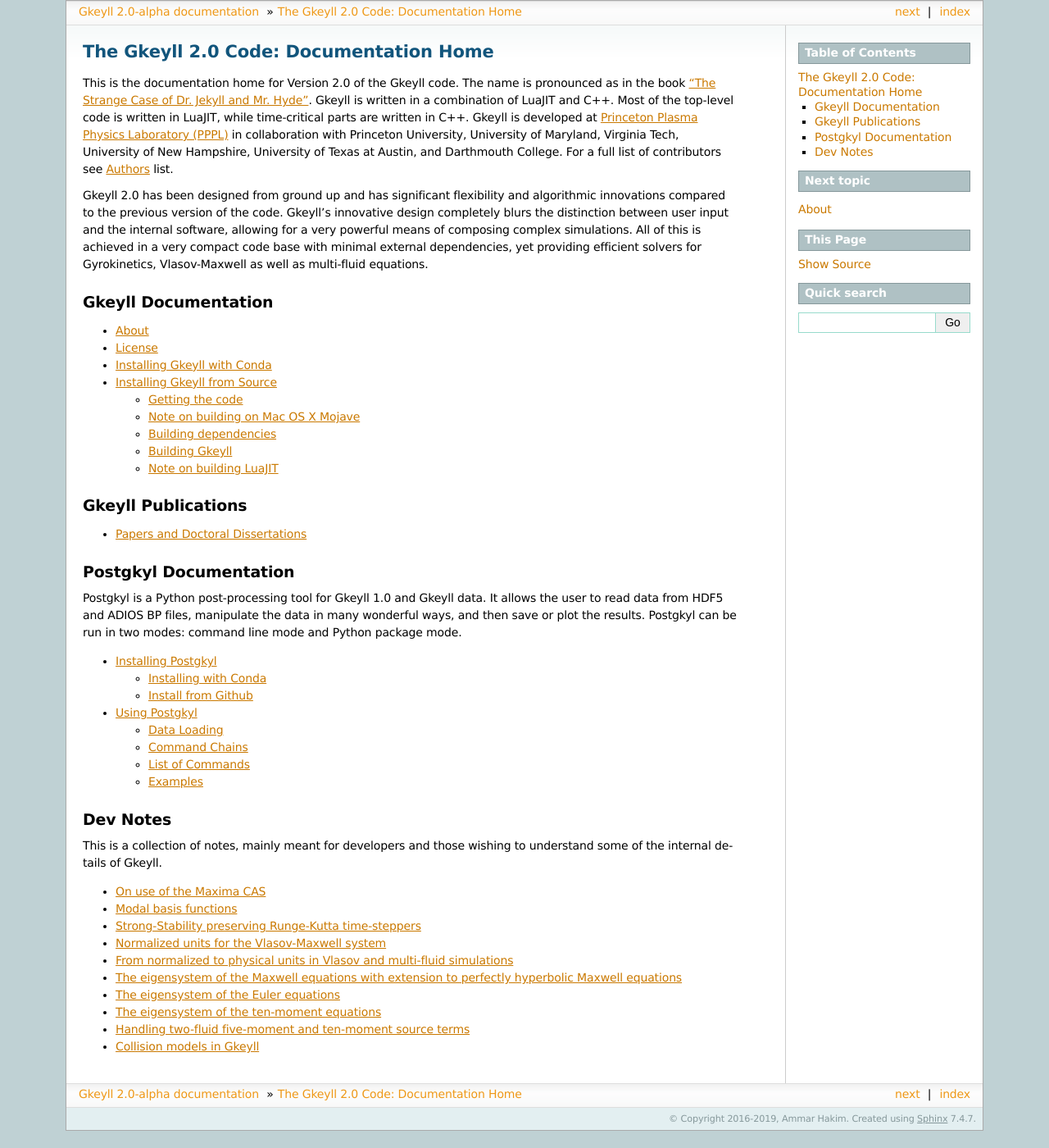
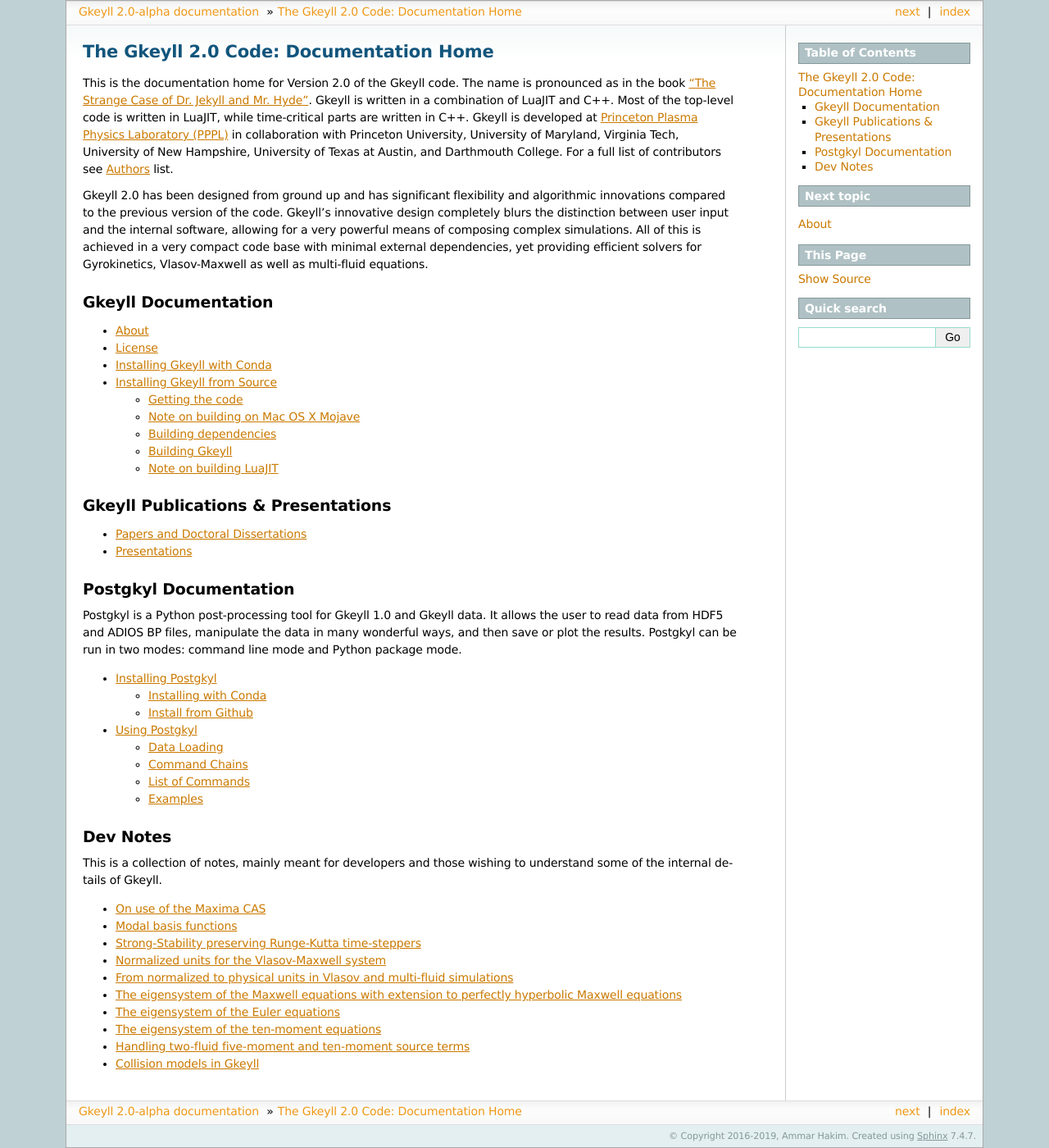
Before and after one commit to ammarhakim/gkyl-doc, a Sphinx documentation site: the page built from source/index.rst, in a window 1280 px wide. Shown: the whole page at 82% size. Built offline with Sphinx 7.4.7, drawn with Linux system fonts in a browser that asks for light colours; before the commit the page ends 1379 px from its top, so only the background shows below that.

Commit message:
adding a presentations page. greg requested that I post my JPP slides here. people should feel free to add their presentations.

```diff
--- /dev/null
+++ b/source/gkyl/presentations.rst
@@ -0,0 +1,4 @@
+Presentations
++++++++++++++
+
+- "Magnetic fluctuations in gyrokinetic simulations of tokamak SOL turbulence", N. Mandell, Journal of Plasma Physics Frontiers colloquium series, April 2020. `PDF <https://drive.google.com/open?id=1p6jrlbUOuuOCHnhR9fcsvnQJl4dJeKPF>`_, `Keynote (with movies) <https://www.icloud.com/keynote/0RJk_skukWQpQimn429cKK9Yg#JPP_talk_(shared)>`_
--- a/source/gkyl/pubs.rst
+++ b/source/gkyl/pubs.rst
@@ -78,9 +78,9 @@
   functions in a magnetotail reconnection diffusion region",
   *Submitted to Journal of Geophysics Research: Space Physics*.
 
--Juno, J., Swisdak, M., TenBarge, J. M., Skoutnev, V., & Hakim,
- A. (2020). "Noise-Induced Magnetic Field Saturation in Kinetic
- Simulations". `arXiv:2004.07255 <https://arxiv.org/abs/2004.07255>`_
+- Juno, J., Swisdak, M., TenBarge, J. M., Skoutnev, V., & Hakim,
+  A. (2020). "Noise-Induced Magnetic Field Saturation in Kinetic
+  Simulations". `arXiv:2004.07255 <https://arxiv.org/abs/2004.07255>`_
 
 - Francisquez, M., Bernard, T. N., Zhu, B., Hakim, A., Rogers, B. N.,
   & Hammett, G. W. (2020). "Fluid & Gyrokinetic turbulence in open
--- a/source/index.rst
+++ b/source/index.rst
@@ -33,13 +33,14 @@
   gkyl/install
 ..  gkyl/applications
 
-Gkeyll Publications
--------------------
+Gkeyll Publications & Presentations
+-----------------------------------
 
 .. toctree::
   :maxdepth: 1
 
   gkyl/pubs
+  gkyl/presentations
 
 Postgkyl Documentation
 ----------------------
```
